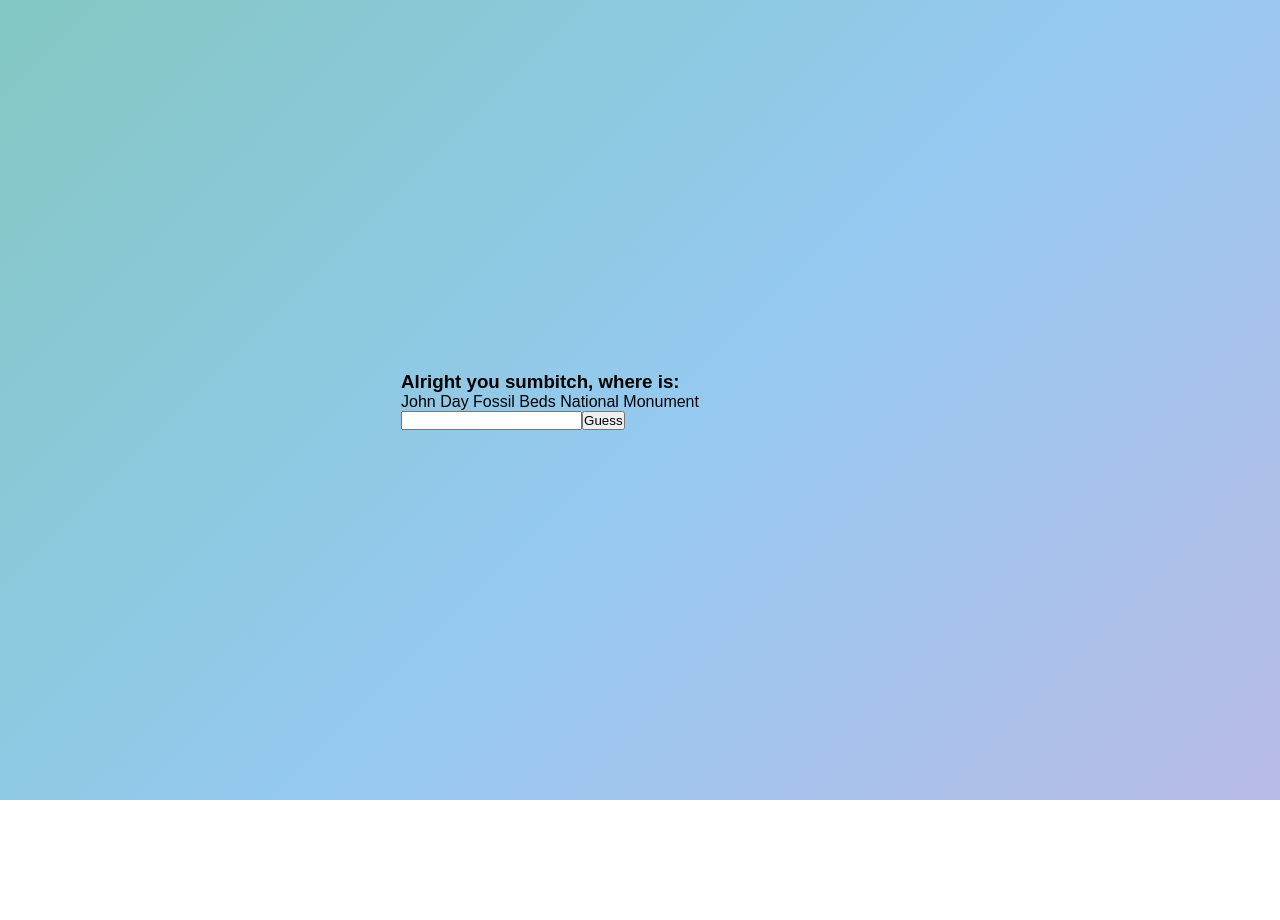
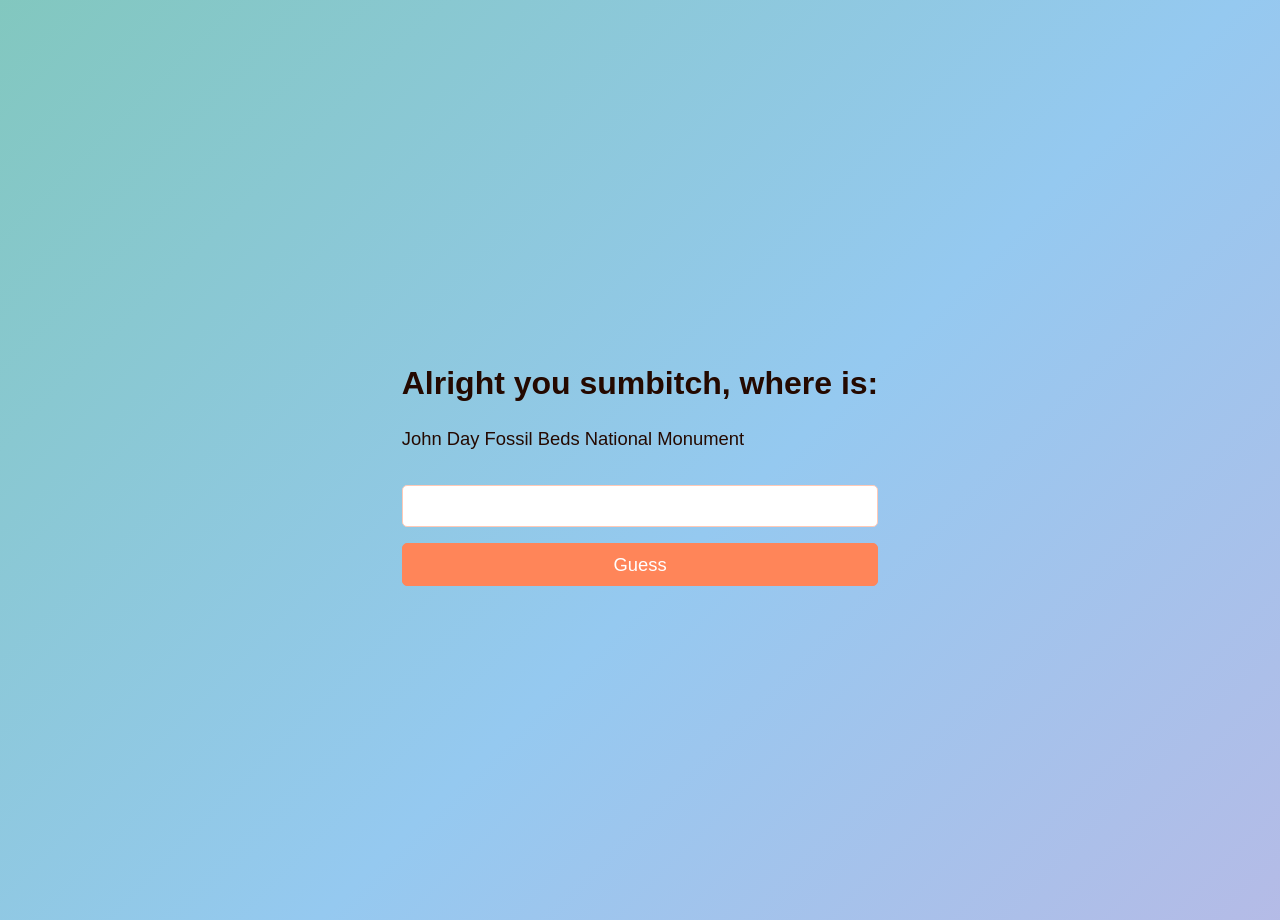
Before and after one commit to blakenetz/CRAP-on-the-internet, a Next.js app: page / in a window 1280 px wide. Before the commit the page ends 800 px from the top, so only its background shows below. Built offline with nearby package versions, Linux system fonts and the light colour scheme; a web font is replaced by a local one.

Commit message:
override simple css variables. added color-scheme

```diff
--- a/package.json
+++ b/package.json
@@ -11,7 +11,8 @@
   "dependencies": {
     "next": "13.5.5",
     "react": "^18",
-    "react-dom": "^18"
+    "react-dom": "^18",
+    "simpledotcss": "^2.2.1"
   },
   "devDependencies": {
     "@types/node": "^20",
--- a/src/components/npsQuiz.tsx
+++ b/src/components/npsQuiz.tsx
@@ -30,7 +30,10 @@
         <h3>Alright you sumbitch, where is:</h3>
         <p className={styles.park}>{data.park}</p>
       </div>
-      <form onSubmit={handleSubmit}>
+      <form
+        onSubmit={handleSubmit}
+        className={[styles.root, styles.form].join(" ")}
+      >
         <input
           value={value}
           onChange={handleChange}
--- a/src/pages/index.tsx
+++ b/src/pages/index.tsx
@@ -20,6 +20,7 @@
           content="CRAP. A shitty place on the internet"
         />
         <meta name="viewport" content="width=device-width, initial-scale=1" />
+        <meta name="color-scheme" content="light only" />
         <link rel="icon" href="/favicon.ico" />
       </Head>
 
--- a/src/styles/Quiz.module.css
+++ b/src/styles/Quiz.module.css
@@ -1,11 +1,11 @@
 .root {
+  display: flex;
+  flex-direction: column;
+  gap: var(--spacing);
 }
 
-.imageContainer {
-  position: relative;
-  height: 300px;
+.park {
 }
 
-.content {
-  display: flex;
+.form input {
 }
--- a/src/styles/globals.css
+++ b/src/styles/globals.css
@@ -1,7 +1,22 @@
+@import url("~simpledotcss/simple.min.css");
+
 :root {
   --max-width: 1100px;
   --border-radius: 12px;
   --spacing: 8px;
+  color-scheme: light only;
+
+  /* simple.css variables */
+  --bg: #fff;
+  --accent-bg: #f5f7ff;
+  --text: #240900;
+  --text-light: #585858;
+  --border: #ffc9b6;
+  --accent: #ff8559;
+  --code: #ff6347;
+  --preformatted: #444;
+  --marked: #ffdd33;
+  --disabled: #efefef;
 }
 
 * {
```
Also changed, not shown: 1 other file (tests, documents, lock files or other folders).
